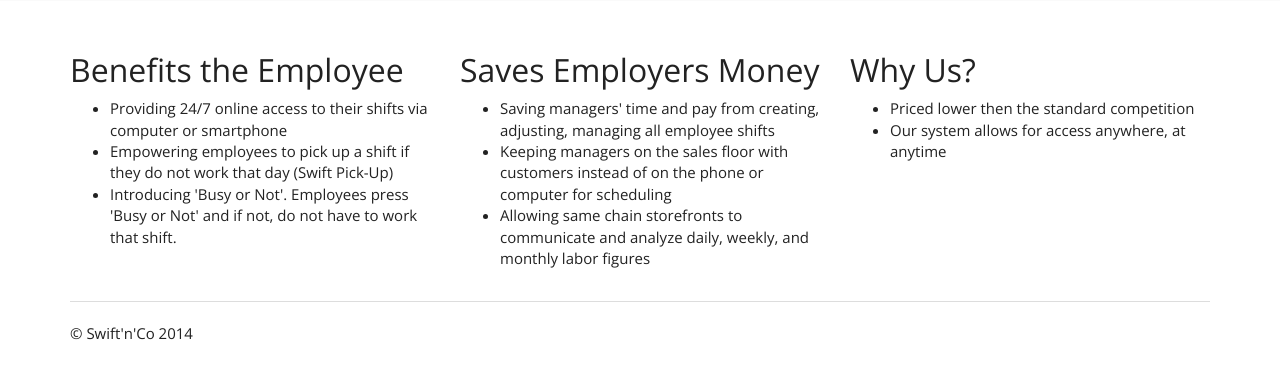
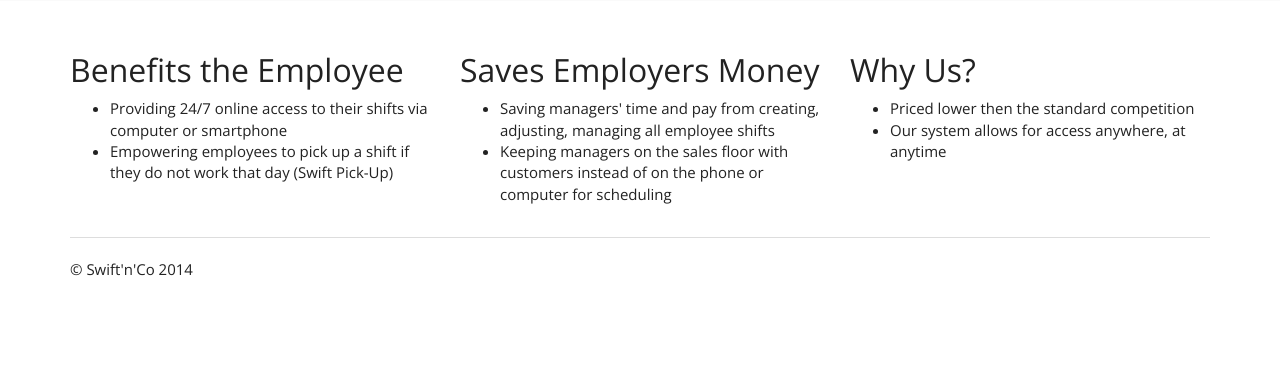
Before and after one commit to chrisciampoli/adpoint_by_cciampoli, a CodeIgniter app: page /index.php/auth/login in a window 1280 px wide. Shown: the part 341-720 px from the top of the page. Run offline with CodeIgniter, Linux system fonts and the light colour scheme; some libraries are stand-ins or nearby versions.

Commit message:
'changes'

```diff
--- a/application/views/public/index.php
+++ b/application/views/public/index.php
@@ -70,7 +70,7 @@
                     <ul>
                         <li>Providing 24/7 online access to their shifts via computer or smartphone</li>
                         <li>Empowering employees to pick up a shift if they do not work that day (Swift Pick-Up)</li>
-                        <li>Introducing 'Busy or Not'.  Employees press 'Busy or Not' and if not, do not have to work that shift.</li>
+                        <!--<li>Introducing 'Busy or Not'.  Employees press 'Busy or Not' and if not, do not have to work that shift.</li>-->
                     </ul>
                     <!--<p><a class="btn btn-default" href="#" role="button">View details &raquo;</a></p>-->
                 </div>
@@ -79,7 +79,7 @@
                     <ul>
                         <li>Saving managers' time and pay from creating, adjusting, managing all employee shifts</li>
                         <li>Keeping managers on the sales floor with customers instead of on the phone or computer for scheduling</li>
-                        <li>Allowing same chain storefronts to communicate and analyze daily, weekly, and monthly labor figures</li>
+                        <!--<li>Allowing same chain storefronts to communicate and analyze daily, weekly, and monthly labor figures</li>-->
                     </ul>
                     <!--<p><a class="btn btn-default" href="#" role="button">View details &raquo;</a></p>-->
                 </div>
```
